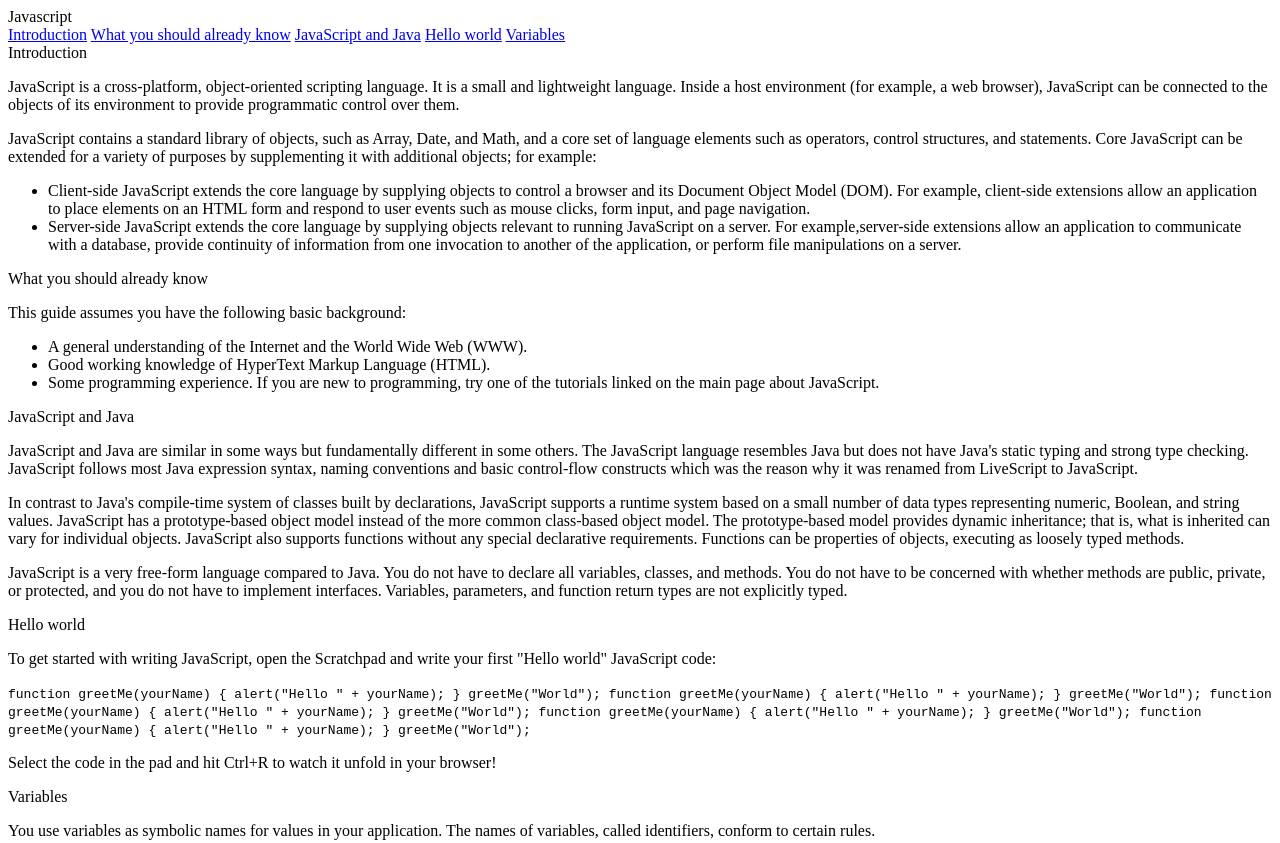
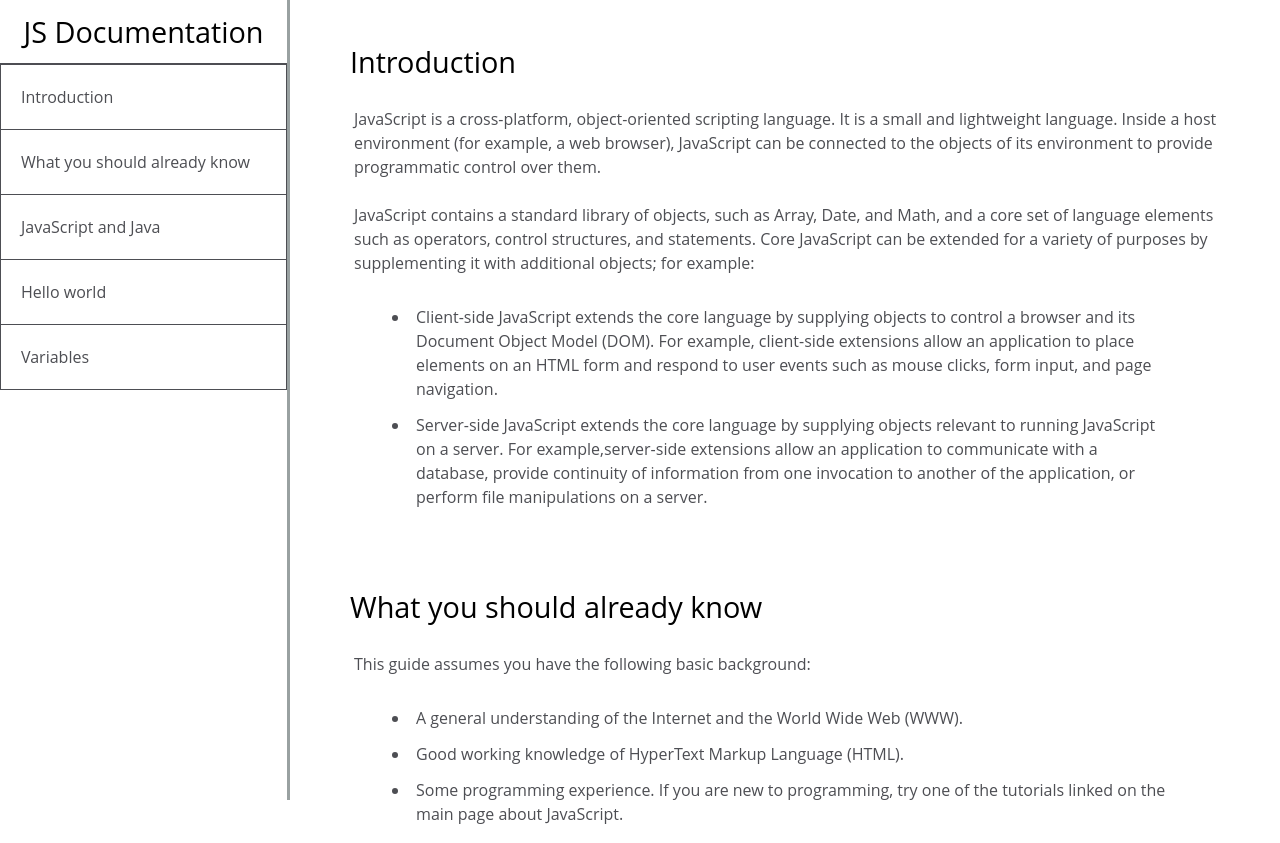
Before and after one commit to Mira-Iskakova/Technical-Documentation-Page, a plain HTML site: page Technical Documentation Page/index.html in a window 1280 px wide. Shown: the top 843 px of the page. Drawn offline with Linux system fonts and the light colour scheme.

Commit message:
Add styles.css page

```diff
--- a/Technical Documentation Page/index.html
+++ b/Technical Documentation Page/index.html
@@ -5,21 +5,30 @@
     <meta http-equiv="X-UA-Compatible" content="IE=edge" />
     <meta name="viewport" content="width=device-width, initial-scale=1.0" />
     <title>Technical Documentation Page</title>
+
+    <link rel="stylesheet" href="styles.css" />
   </head>
   <body>
+    <nav id="navbar">
+      <header>JS Documentation</header>
+
+      <ul>
+        <li><a href="#Introduction" class="nav-link">Introduction</a></li>
+        <li>
+          <a href="#What_you_should_already_know" class="nav-link"
+            >What you should already know</a
+          >
+        </li>
+        <li>
+          <a href="#JavaScript_and_Java" class="nav-link"
+            >JavaScript and Java</a
+          >
+        </li>
+        <li><a href="#Hello_world" class="nav-link">Hello world</a></li>
+        <li><a href="#Variables" class="nav-link">Variables</a></li>
+      </ul>
+    </nav>
     <main id="main-doc">
-      <nav id="navbar">
-        <header>Javascript</header>
-
-        <a href="#Introduction" class="nav-link">Introduction</a>
-        <a href="#What_you_should_already_know" class="nav-link"
-          >What you should already know</a
-        >
-        <a href="#JavaScript_and_Java" class="nav-link">JavaScript and Java</a>
-        <a href="#Hello_world" class="nav-link">Hello world</a>
-        <a href="#Variables" class="nav-link">Variables</a>
-      </nav>
-
       <section class="main-section" id="Introduction">
         <header>Introduction</header>
 
@@ -124,25 +133,7 @@
           greetMe("World");
         </code>
 
-        <code>
-          function greetMe(yourName) { alert("Hello " + yourName); }
-          greetMe("World");
-        </code>
 
-        <code>
-          function greetMe(yourName) { alert("Hello " + yourName); }
-          greetMe("World");
-        </code>
-
-        <code>
-          function greetMe(yourName) { alert("Hello " + yourName); }
-          greetMe("World");
-        </code>
-
-        <code>
-          function greetMe(yourName) { alert("Hello " + yourName); }
-          greetMe("World");
-        </code>
 
         <p>
           Select the code in the pad and hit Ctrl+R to watch it unfold in your
--- /dev/null
+++ b/Technical Documentation Page/styles.css
@@ -0,0 +1,88 @@
+* {
+  margin: 0;
+  padding: 0;
+  text-decoration: none;
+  box-sizing: border-box;
+  color: #4d4e53;
+  font-family: "Open Sans", Arial, sans-serif;
+  line-height: 1.5;
+}
+
+body {
+  display: flex;
+}
+
+/* NAVBAR SECTION */
+#navbar {
+  display: flex;
+  flex-direction: column;
+  float: left;
+  min-width: 290px;
+  position: fixed;
+  background-color: white;
+  width: 20%;
+  height: 100%;
+  border-right: rgba(0, 22, 22, 0.4) solid;
+}
+
+#navbar header {
+  font-size: 1.8rem;
+  margin: 10px;
+  text-align: center;
+  color: black;
+}
+
+#navbar ul {
+  display: flex;
+  flex-direction: column;
+  border: 1px solid;
+}
+
+#navbar ul li {
+  padding: 20px;
+  border-top: 1px solid;
+  font-size: 1rem;
+}
+
+/* MAIN SECTION */
+#main-doc {
+  position: absolute;
+  margin-left: 310px;
+  margin-bottom: 110px;
+}
+.main-section {
+  width: 100%;
+  padding: 20px;
+}
+
+.main-section header {
+  font-size: 1.8rem;
+  margin: 20px;
+  color: black;
+}
+
+.main-section p {
+  margin: 24px;
+}
+
+.main-section ul {
+  margin: 10px 80px;
+}
+
+.main-section ul li {
+  padding: 6px;
+}
+
+.main-section code {
+  background-color: #f7f7f7;
+  display: block;
+  text-align: left;
+  word-wrap: normal;
+  line-height: 2;
+  font-size: 0.96em;
+  font-family: monospace;
+  margin: 26px 50px;
+  padding: 10px;
+  height: 100%;
+  border-radius: 5px;
+}
```
